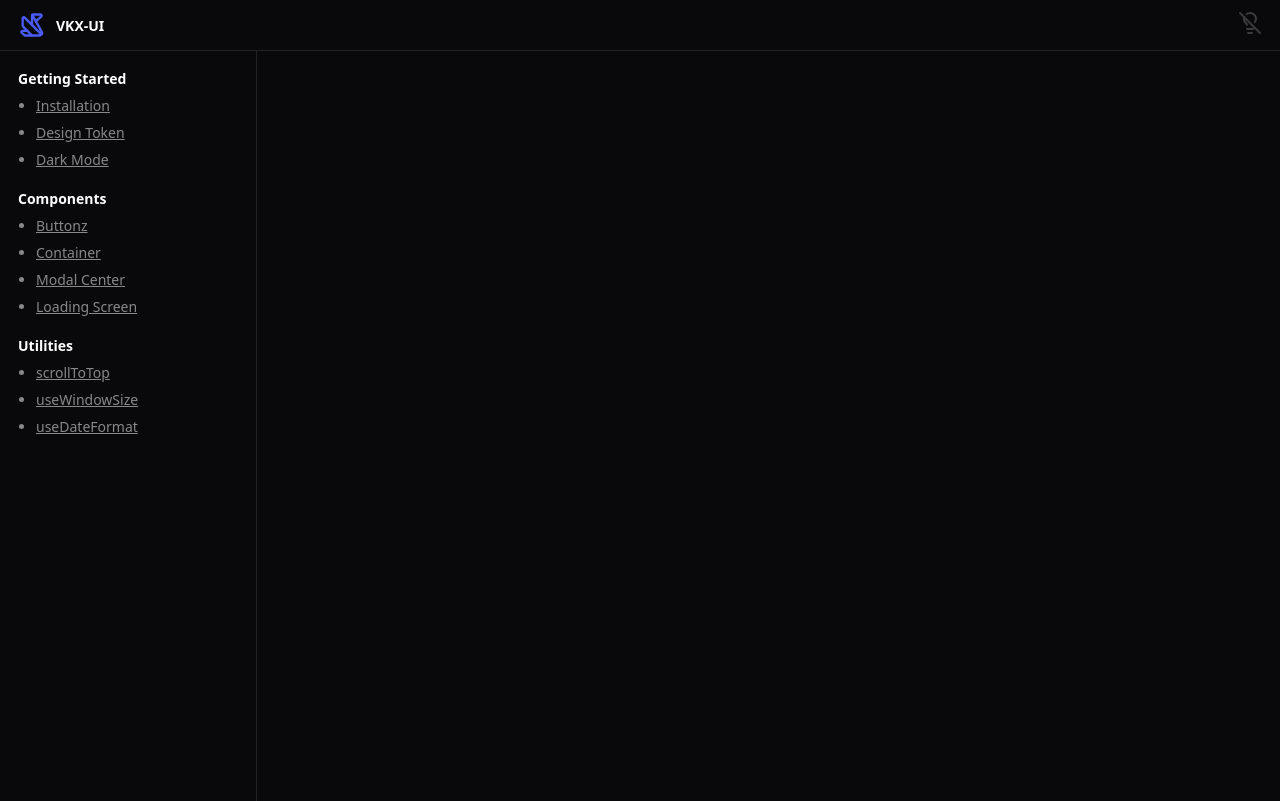
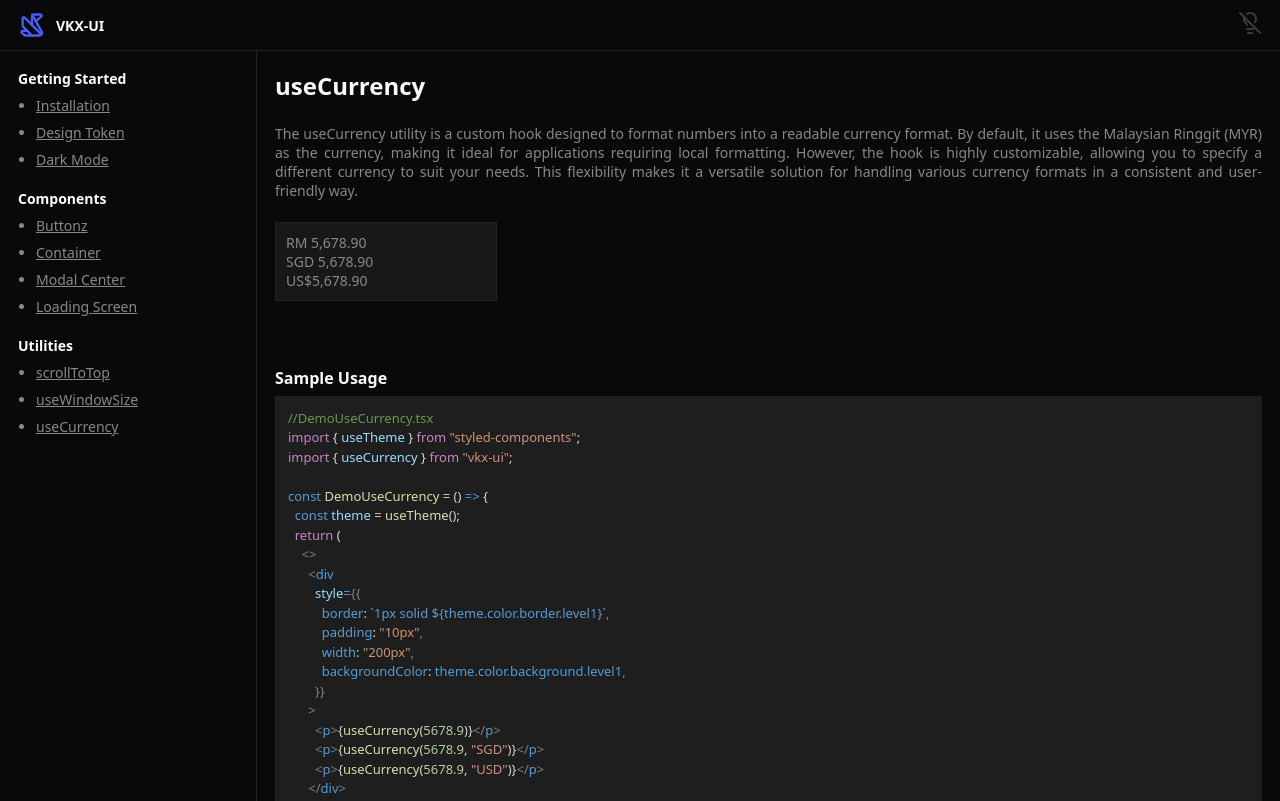
Before and after one commit to vincentkua/vkx-ui, a React (Vite) app: page /useCurrency in a window 1280 px wide. Built offline with nearby package versions, Linux system fonts and the light colour scheme.

Commit message:
feat: added useCurrency hook and note

```diff
--- a/src/Providers.tsx
+++ b/src/Providers.tsx
@@ -17,6 +17,7 @@ import LoadingScreenPage from "./pages/02Components/04LoadingScreen/LoadingScree
 import Container from "./components/Container";
 import ScrollToTopPage from "./pages/03utilities/01ScrollToTop/ScrollToTopPage";
 import UseWindowSizePage from "./pages/03utilities/02UseWindowSize/UseWindowSizePage";
+import UseCurrencyPage from "./pages/03utilities/03UseCurrency/UseCurrencyPage";
 
 const GlobalStyles = createGlobalStyle`
     body{
@@ -57,6 +58,7 @@ const Providers = () => {
                   <Route path="/loadingscreen" element={<LoadingScreenPage />} />
                   <Route path="/scrollToTop" element={<ScrollToTopPage />} />
                   <Route path="/useWindowSize" element={<UseWindowSizePage />} />
+                  <Route path="/useCurrency" element={<UseCurrencyPage />} />
                 </Routes>
               </Container>
             </RightContentArea>
--- a/src/components/MenuSide.tsx
+++ b/src/components/MenuSide.tsx
@@ -38,7 +38,8 @@ const MenuSide = () => {
         <SideMenuList>
           <li onClick={() => navigate("/scrollToTop")}>scrollToTop</li>
           <li onClick={() => navigate("/useWindowSize")}>useWindowSize</li>
-          <li>useDateFormat</li>
+          <li onClick={() => navigate("/useCurrency")}>useCurrency</li>
+
         </SideMenuList>
       </SideMenuFlexBox>
     </>
--- a/src/pages/03utilities/02UseWindowSize/UseWindowSizePage.tsx
+++ b/src/pages/03utilities/02UseWindowSize/UseWindowSizePage.tsx
@@ -74,7 +74,6 @@ const UseWindowSizePage = () => {
     <>
       <h2>useWindowSize</h2>
       <br />
-      <br />
       <p>
         Lorem, ipsum dolor sit amet consectetur adipisicing elit. Veritatis
         accusamus fugit officiis quo odio itaque ipsam sequi porro ipsa quidem
--- /dev/null
+++ b/src/pages/03utilities/03UseCurrency/DemoUseCurrency.tsx
@@ -0,0 +1,24 @@
+import { useTheme } from "styled-components";
+import useCurrency from "../../../utils/useCurrency";
+
+const DemoUseCurrency = () => {
+  const theme = useTheme();
+  return (
+    <>
+      <div
+        style={{
+          border: `1px solid ${theme.color.border.level1}`,
+          padding: "10px",
+          width: "200px",
+          backgroundColor: theme.color.background.level1,
+        }}
+      >
+        <p>{useCurrency(5678.9)}</p>
+        <p>{useCurrency(5678.9, "SGD")}</p>
+        <p>{useCurrency(5678.9, "USD")}</p>
+      </div>
+    </>
+  );
+};
+
+export default DemoUseCurrency;
--- /dev/null
+++ b/src/pages/03utilities/03UseCurrency/UseCurrencyPage.tsx
@@ -0,0 +1,88 @@
+import DemoUseCurrency from "./DemoUseCurrency";
+import { Prism as CodeSnippet } from "react-syntax-highlighter";
+import { vscDarkPlus } from "react-syntax-highlighter/dist/esm/styles/prism";
+
+const sampleusagecode = `//DemoUseCurrency.tsx
+import { useTheme } from "styled-components";
+import { useCurrency } from "vkx-ui";
+
+const DemoUseCurrency = () => {
+  const theme = useTheme();
+  return (
+    <>
+      <div
+        style={{
+          border: \`1px solid \${theme.color.border.level1}\`,
+          padding: "10px",
+          width: "200px",
+          backgroundColor: theme.color.background.level1,
+        }}
+      >
+        <p>{useCurrency(5678.9)}</p>
+        <p>{useCurrency(5678.9, "SGD")}</p>
+        <p>{useCurrency(5678.9, "USD")}</p>
+      </div>
+    </>
+  );
+};
+
+export default DemoUseCurrency;
+`;
+
+
+const sourcecode = `//useCurrency.tsx
+import { useMemo } from "react";
+
+const useCurrency = (amount: number, currency = "MYR") => {
+  const formattedAmount = useMemo(() => {
+    return new Intl.NumberFormat("en-MY", {
+      style: "currency",
+      currency: currency,
+      minimumFractionDigits: 2,
+    }).format(amount);
+  }, [amount, currency]);
+
+  return formattedAmount;
+};
+
+export default useCurrency;
+`
+
+const UseCurrencyPage = () => {
+  return (
+    <>
+      <h2>useCurrency</h2>
+      <br />
+      <p>
+        The useCurrency utility is a custom hook designed to format numbers into
+        a readable currency format. By default, it uses the Malaysian Ringgit
+        (MYR) as the currency, making it ideal for applications requiring local
+        formatting. However, the hook is highly customizable, allowing you to
+        specify a different currency to suit your needs. This flexibility makes
+        it a versatile solution for handling various currency formats in a
+        consistent and user-friendly way.
+      </p>
+      <br />
+      <DemoUseCurrency />
+
+      <br />
+      <br />
+      <br />
+
+      <h4>Sample Usage </h4>
+      <CodeSnippet language="tsx" style={vscDarkPlus}>
+        {sampleusagecode}
+      </CodeSnippet>
+
+      <br />
+      <br />
+
+      <h4>Source Code </h4>
+      <CodeSnippet language="tsx" style={vscDarkPlus}>
+        {sourcecode}
+      </CodeSnippet>
+    </>
+  );
+};
+
+export default UseCurrencyPage;
--- /dev/null
+++ b/src/utils/useCurrency.tsx
@@ -0,0 +1,15 @@
+import { useMemo } from "react";
+
+const useCurrency = (amount: number, currency = "MYR") => {
+  const formattedAmount = useMemo(() => {
+    return new Intl.NumberFormat("en-MY", {
+      style: "currency",
+      currency: currency,
+      minimumFractionDigits: 2,
+    }).format(amount);
+  }, [amount, currency]);
+
+  return formattedAmount;
+};
+
+export default useCurrency;
```
